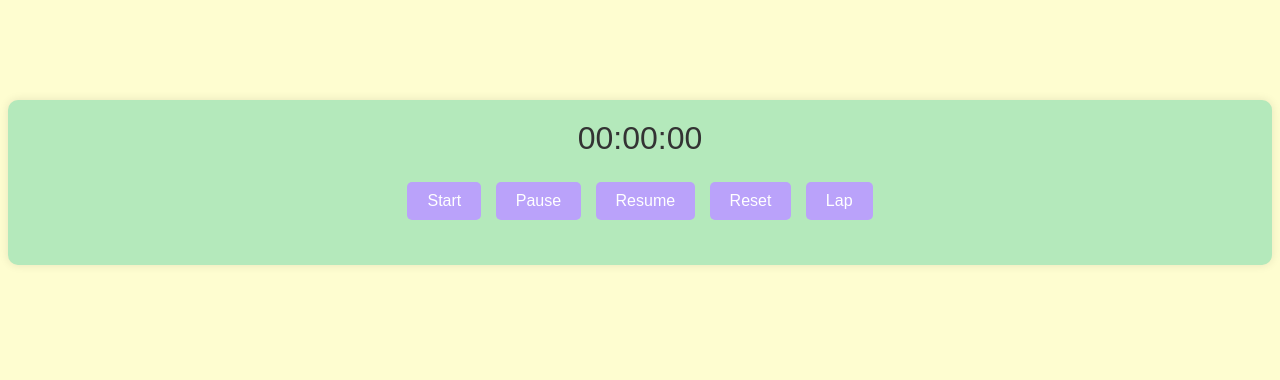
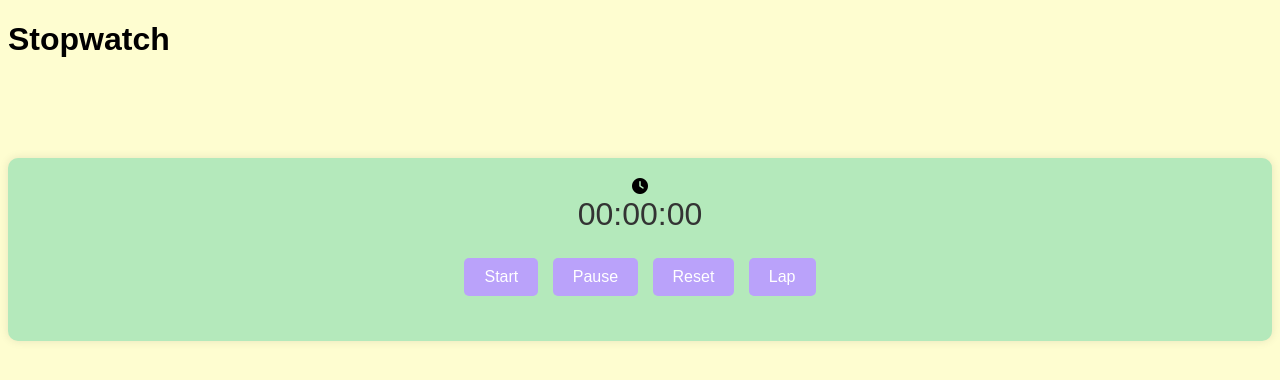
Before and after one commit to kunjkhanpara/Stop-Watch, a plain HTML site: page index.html in a window 1280 px wide. Drawn offline with Linux system fonts and the light colour scheme.

Commit message:
index.html

```diff
--- a/index.html
+++ b/index.html
@@ -5,17 +5,25 @@
   <meta name="viewport" content="width=device-width, initial-scale=1.0">
   <title>Stopwatch</title>
   <link rel="stylesheet" href="styles.css">
+  <link rel="stylesheet" href="https://cdnjs.cloudflare.com/ajax/libs/font-awesome/6.0.0-beta3/css/all.min.css">
 </head>
 <body>
+  <div class="container">
+    <h1 class="heading">Stopwatch</h1>
     <div class="stopwatch">
+      <div class="left-side">
+        <i class="fas fa-clock watch-icon"></i>
         <div class="display">00:00:00</div>
+      </div>
+      <div class="right-side">
         <button class="start">Start</button>
-    <button class="pause">Pause</button>
-    <button class="resume">Resume</button>
+        <button class="pause-resume">Pause</button>
         <button class="reset">Reset</button>
         <button class="lap">Lap</button>
         <ul class="laps"></ul>
       </div>
+    </div>
+  </div>
   <script src="script.js"></script>
 </body>
 </html>
```
Lines whose indentation alone changed are shown as unchanged.
